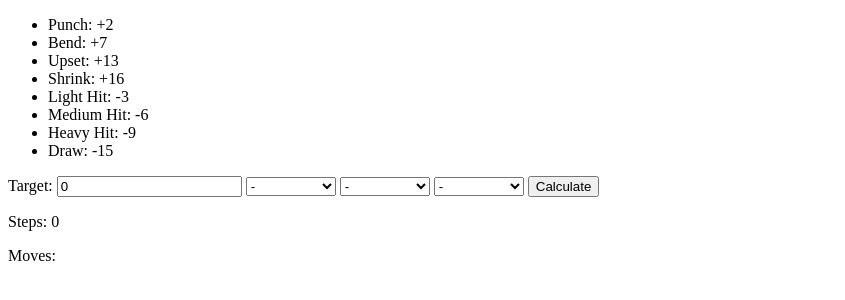
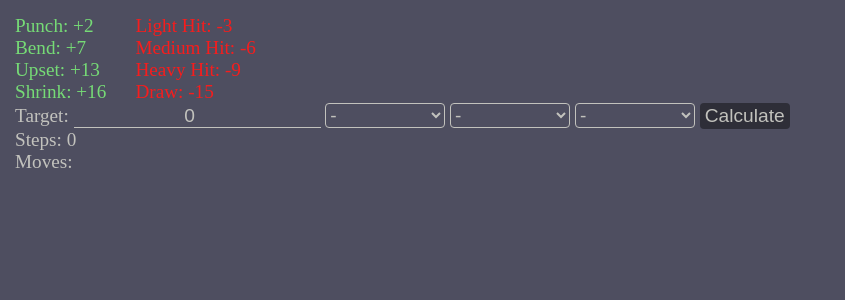
Before and after one commit to JackCaio/StepsCalculator, a plain HTML site: page index.html in a window 1280 px wide. Shown: the whole page, without its empty margins (0-845 px from the left). Drawn offline with Linux system fonts and the light colour scheme.

Commit message:
style: Estilização básica

```diff
--- a/index.html
+++ b/index.html
@@ -5,22 +5,24 @@
   <meta http-equiv="X-UA-Compatible" content="IE=edge">
   <meta name="viewport" content="width=device-width, initial-scale=1.0">
   <title>Anvil Calculator</title>
+
+  <link rel="stylesheet" type="text/css" href="./style.css">
 </head>
 <body>
-  <ul>
-    <li>Punch: +2</li>
-    <li>Bend: +7</li>
-    <li>Upset: +13</li>
-    <li>Shrink: +16</li>
-    <li>Light Hit: -3</li>
-    <li>Medium Hit: -6</li>
-    <li>Heavy Hit: -9</li>
-    <li>Draw: -15</li>
+  <ul class="valueSheet">
+    <li class="positive">Punch: +2</li>
+    <li class="negative">Light Hit: -3</li>
+    <li class="positive">Bend: +7</li>
+    <li class="negative">Medium Hit: -6</li>
+    <li class="positive">Upset: +13</li>
+    <li class="negative">Heavy Hit: -9</li>
+    <li class="positive">Shrink: +16</li>
+    <li class="negative">Draw: -15</li>
   </ul>
 
   <label for="target">
     Target:
-    <input name="target" id="target" type="text" value="0">
+    <input name="target" id="target" type="number" value="0">
   </label>
 
   <select name="move1" id="move1">
@@ -59,7 +61,7 @@
     <option value="-15">Draw</option>
   </select>
 
-  <button onclick="test()">Calculate</button>
+    <button onclick="test()">Calculate</button>
 
   <p>Steps: <span id="steps">0</span></p>
   <p>Moves:</p>
--- /dev/null
+++ b/style.css
@@ -0,0 +1,65 @@
+* {
+  box-sizing: border-box;
+  margin: 0;
+  padding: 0;
+}
+
+*:focus-visible {
+  outline: none;
+}
+
+body {
+  background-color: #4e4e60;
+  color: #c2c2bd;
+  font-size: 1.2rem;
+  margin: 15px;
+}
+
+ul  {
+  list-style: inside;
+}
+
+ul.valueSheet {
+  display: grid;
+  grid-template-columns: 1fr 1fr;
+  width: fit-content;
+  list-style: none;
+}
+
+ul>.positive {
+  color: #76db76;
+}
+
+ul>.negative {
+  color: #f61d1d;
+}
+
+#target {
+  text-align: center;
+  background-color: transparent;
+  border-width: 0 0 1px 0;
+  border-color: #c2c2bd;
+  color: #c2c2bd;
+  font-size: inherit;
+}
+
+select {
+  background-color: transparent;
+  font-size: inherit;
+  color: inherit;
+  user-select: none;
+  border: 1px solid #c2c2bd;
+  border-radius: 4px;
+  cursor: pointer;
+}
+
+button {
+  font-size: inherit;
+  padding: 2px 5px;
+  border-radius: 4px;
+  border: 0;
+  outline: 0;
+  background-color: #2e2e38;
+  color: inherit;
+  cursor: pointer;
+}
```
